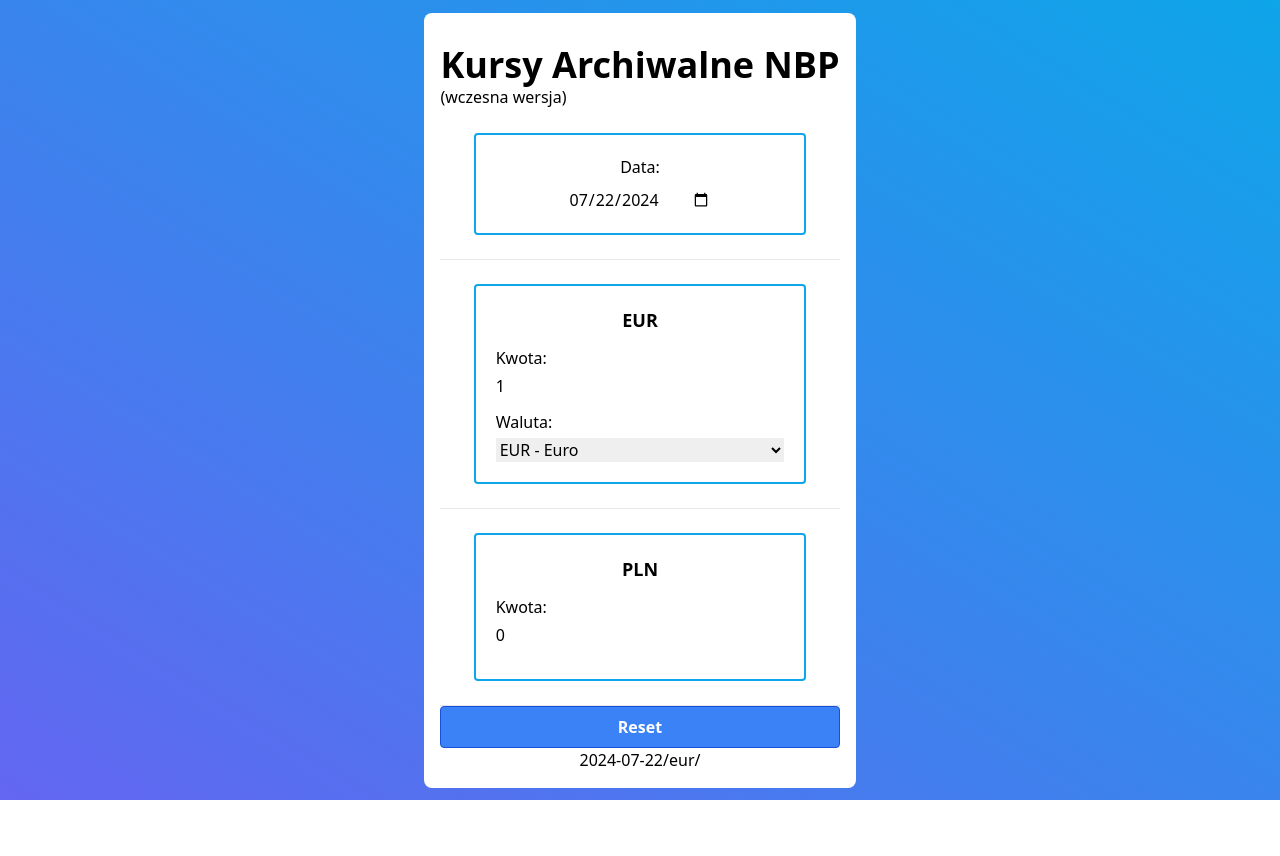
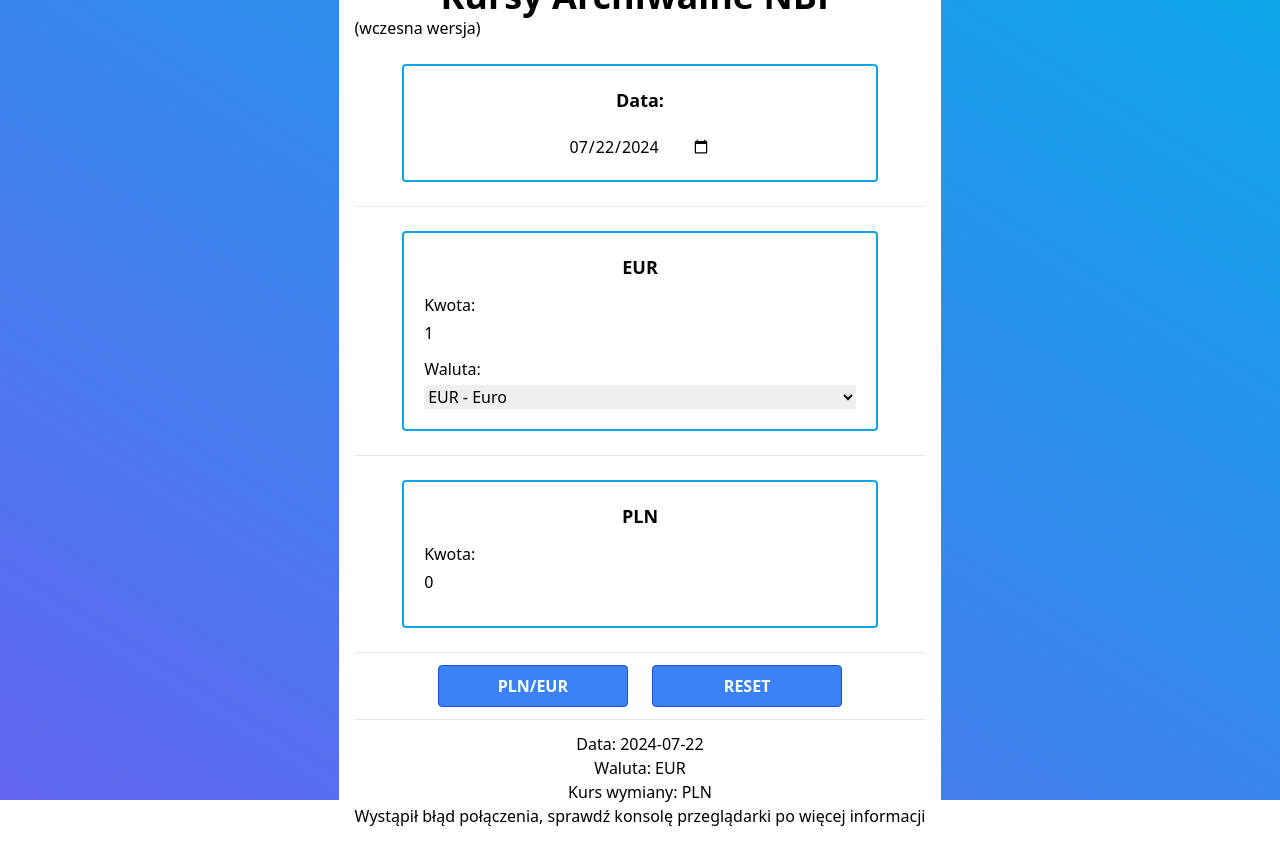
Before and after one commit to Bartek404/-NBPHistoryRates-React, a React (Vite) app: page / in a window 1280 px wide. Before the commit the page ends 800 px from the top, so only its background shows below. Built offline with nearby package versions, Linux system fonts and the light colour scheme; no server answers.

Commit message:
Added few components, also a few visaual changes

```diff
--- a/src/App.jsx
+++ b/src/App.jsx
@@ -1,6 +1,8 @@
 import { useEffect, useState } from "react";
 import { CurrencyBox } from "./components/CurrencyBox";
 import { Calendar } from "./components/Calendar";
+import { Button } from "./components/Button";
+import { InfoBox } from "./components/InfoBox";
 
 function App() {
   const [date, setDate] = useState(new Date().toISOString().slice(0, 10));
@@ -8,6 +10,10 @@
   const [foreignAmount, setForeignAmount] = useState(1);
   const [plnAmount, setPlnAmount] = useState(0);
   const [exchangeRate, setExchangeRate] = useState(null);
+  const [isLoading, setIsLoading] = useState(true);
+  const [errorMessage, setErrorMessage] = useState("");
+
+  /* do poprawy fetch, uzyc odpowiedzi na okej i nie okej, dwa warianty */
 
   useEffect(() => {
     fetch(`https://api.nbp.pl/api/exchangerates/rates/a/${currency}/${date}`)
@@ -15,8 +21,12 @@
       .then((data) => {
         setExchangeRate(data.rates[0].mid);
       })
+      .then(setIsLoading(false))
       .catch((err) => {
         console.log(err);
+        setErrorMessage(
+          "Wystąpił błąd połączenia, sprawdź konsolę przeglądarki po więcej informacji",
+        );
         setExchangeRate(null);
       });
   }, [date, currency]);
@@ -35,17 +45,14 @@
     }
   }
 
-  function handlePlnAmountChange(e) {
-    const value = parseFloat(e.target.value) || "";
-    setPlnAmount(value);
+  function handlePlnAmountChange() {
     if (exchangeRate !== null) {
-      setForeignAmount(value / exchangeRate);
+      setForeignAmount(plnAmount / exchangeRate);
     }
   }
 
-  function handleResetButton() {
-    setForeignAmount(0);
-    setPlnAmount(0);
+  function handleReset() {
+    setForeignAmount(1);
   }
 
   return (
@@ -72,7 +79,9 @@
 
         <CurrencyBox
           amount={plnAmount}
-          setAmount={handlePlnAmountChange}
+          setAmount={(e) => {
+            setPlnAmount(parseFloat(e.target.value));
+          }}
           isSelectShown={false}
         >
           PLN
@@ -80,18 +89,22 @@
 
         <hr />
 
-        <button
-          className="rounded border border-blue-700 bg-blue-500 px-4 py-2 font-bold text-white hover:bg-blue-700"
-          onClick={handleResetButton}
-        >
-          Reset
-        </button>
+        <div className="text-center">
+          <Button onClick={handlePlnAmountChange}>
+            PLN/{currency.toUpperCase()}
+          </Button>
+          <Button onClick={handleReset}>RESET</Button>
+        </div>
 
-        <span>
-          <center>
-            {date}/{currency}/{exchangeRate}
-          </center>
-        </span>
+        <hr />
+
+        <InfoBox
+          isLoading={isLoading}
+          date={date}
+          currency={currency}
+          exchangeRate={exchangeRate}
+          errorMessage={errorMessage}
+        ></InfoBox>
       </div>
     </main>
   );
--- /dev/null
+++ b/src/components/Button.jsx
@@ -0,0 +1,10 @@
+export function Button({ onClick, children }) {
+  return (
+    <button
+      className="m-3 w-1/3 rounded border border-blue-700 bg-blue-500 px-4 py-2 font-bold text-white hover:bg-blue-700"
+      onClick={onClick}
+    >
+      {children}
+    </button>
+  );
+}
--- a/src/components/Calendar.jsx
+++ b/src/components/Calendar.jsx
@@ -2,7 +2,12 @@
   return (
     <div className="my-6 flex flex-row items-center justify-center gap-10">
       <div className="flex w-5/6 flex-col items-center justify-center gap-2 rounded border-2 border-solid border-sky-500 p-5">
-        <label htmlFor="date">Data:</label>
+        <label
+          className="pb-3 text-center text-lg font-semibold"
+          htmlFor="date"
+        >
+          Data:
+        </label>
         <input
           className="cursor-pointer"
           value={date}
--- /dev/null
+++ b/src/components/InfoBox.jsx
@@ -0,0 +1,26 @@
+import { Loading } from "./Loading";
+
+export function InfoBox({
+  isLoading,
+  date,
+  currency,
+  exchangeRate,
+  errorMessage,
+}) {
+  if (isLoading === true) {
+    return <Loading></Loading>;
+  }
+
+  return (
+    <div className="my-3">
+      <div className="text-center">
+        <p>Data: {date}</p>
+        <p>Waluta: {currency.toUpperCase()}</p>
+        <p>Kurs wymiany: {exchangeRate} PLN</p>
+      </div>
+      <div>
+        <p>{errorMessage}</p>
+      </div>
+    </div>
+  );
+}
--- /dev/null
+++ b/src/components/Loading.jsx
@@ -0,0 +1,24 @@
+export function Loading() {
+  return (
+    <div className="text-center">
+      <svg
+        aria-hidden="true"
+        role="status"
+        className="me-3 inline h-6 w-6 animate-spin text-black"
+        viewBox="0 0 100 101"
+        fill="none"
+        xmlns="http://www.w3.org/2000/svg"
+      >
+        <path
+          d="M100 50.5908C100 78.2051 77.6142 100.591 50 100.591C22.3858 100.591 0 78.2051 0 50.5908C0 22.9766 22.3858 0.59082 50 0.59082C77.6142 0.59082 100 22.9766 100 50.5908ZM9.08144 50.5908C9.08144 73.1895 27.4013 91.5094 50 91.5094C72.5987 91.5094 90.9186 73.1895 90.9186 50.5908C90.9186 27.9921 72.5987 9.67226 50 9.67226C27.4013 9.67226 9.08144 27.9921 9.08144 50.5908Z"
+          fill="#c0c3c9"
+        />
+        <path
+          d="M93.9676 39.0409C96.393 38.4038 97.8624 35.9116 97.0079 33.5539C95.2932 28.8227 92.871 24.3692 89.8167 20.348C85.8452 15.1192 80.8826 10.7238 75.2124 7.41289C69.5422 4.10194 63.2754 1.94025 56.7698 1.05124C51.7666 0.367541 46.6976 0.446843 41.7345 1.27873C39.2613 1.69328 37.813 4.19778 38.4501 6.62326C39.0873 9.04874 41.5694 10.4717 44.0505 10.1071C47.8511 9.54855 51.7191 9.52689 55.5402 10.0491C60.8642 10.7766 65.9928 12.5457 70.6331 15.2552C75.2735 17.9648 79.3347 21.5619 82.5849 25.841C84.9175 28.9121 86.7997 32.2913 88.1811 35.8758C89.083 38.2158 91.5421 39.6781 93.9676 39.0409Z"
+          fill="currentColor"
+        />
+      </svg>
+      <p>Pobieranie danych...</p>
+    </div>
+  );
+}
```
